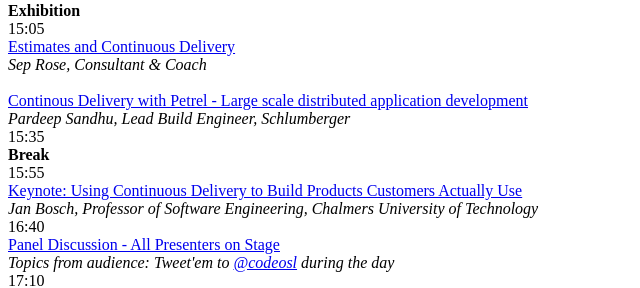
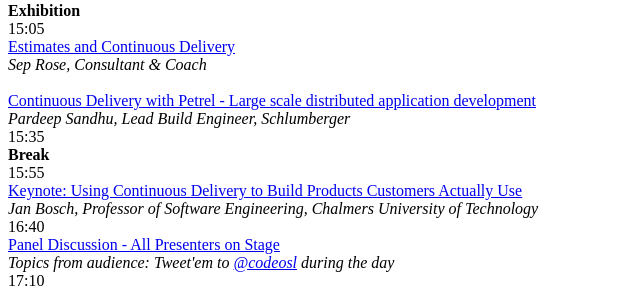
Before and after one commit to CoDeConf/CoDeOSL15, a Jekyll site: the page built from program/agenda.md, in a window 1280 px wide. Shown: the part 1073-1361 px from the top of the page, without its empty margins (0-640 px from the left). Built offline with Jekyll 4.4.1, drawn with Linux system fonts in a browser that asks for light colours; nearby versions of some CDN libraries.

Commit message:
no message

```diff
--- a/program/agenda.md
+++ b/program/agenda.md
@@ -121,7 +121,7 @@
     <div class="agenda-column agenda-column-time timestamp">15:05</div>
     <div class="agenda-column agenda-col2 agenda-item multi-line"><a href="{{site.root}}/program/#estimates">Estimates and Continuous Delivery</a><br /><em>Sep Rose, Consultant & Coach</em><br/>&nbsp;
     </div>
-    <div class="agenda-column agenda-col2 agenda-item multi-line"><a href="{{site.root}}/program/#largescale">Continous Delivery with Petrel - Large scale distributed application development</a><br /><em>Pardeep Sandhu, Lead Build Engineer, Schlumberger</em></div>
+    <div class="agenda-column agenda-col2 agenda-item multi-line"><a href="{{site.root}}/program/#largescale">Continuous Delivery with Petrel - Large scale distributed application development</a><br /><em>Pardeep Sandhu, Lead Build Engineer, Schlumberger</em></div>
   </div>
 
   <div class="agenda-row">
```
